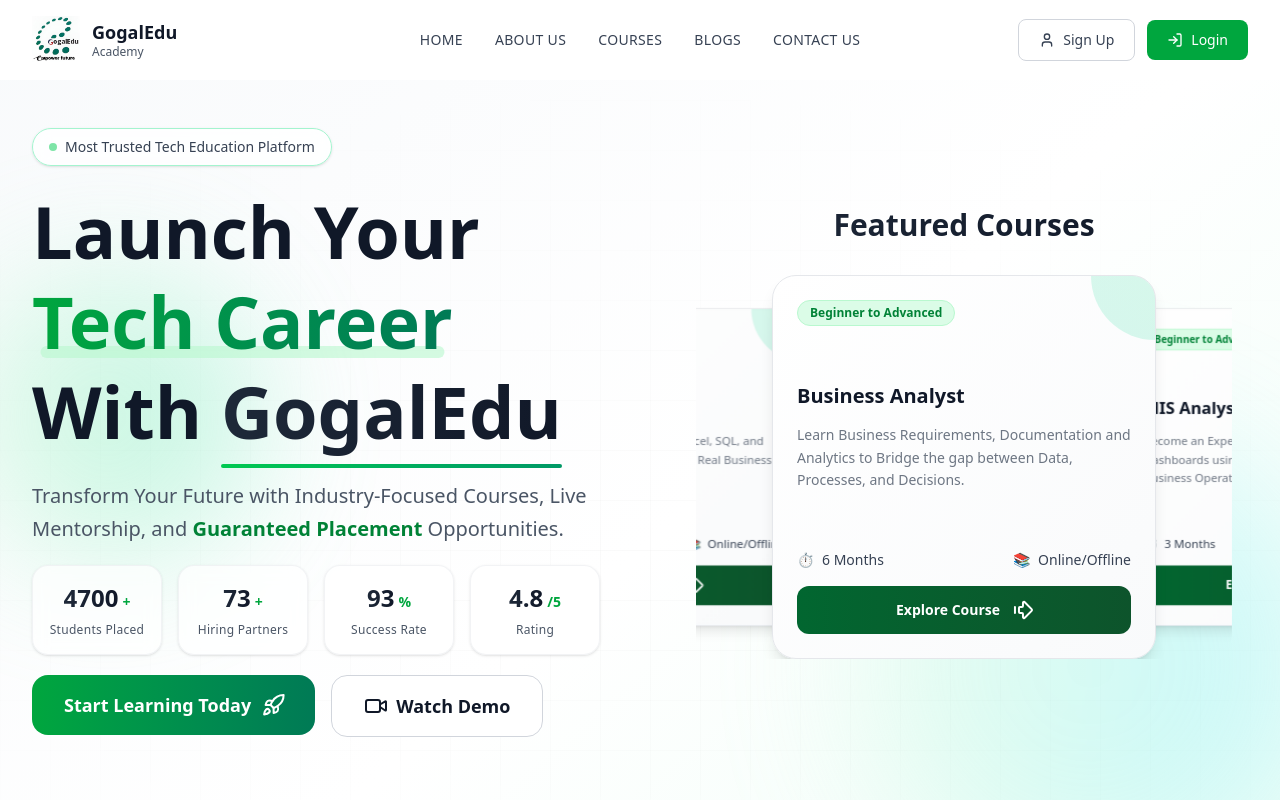
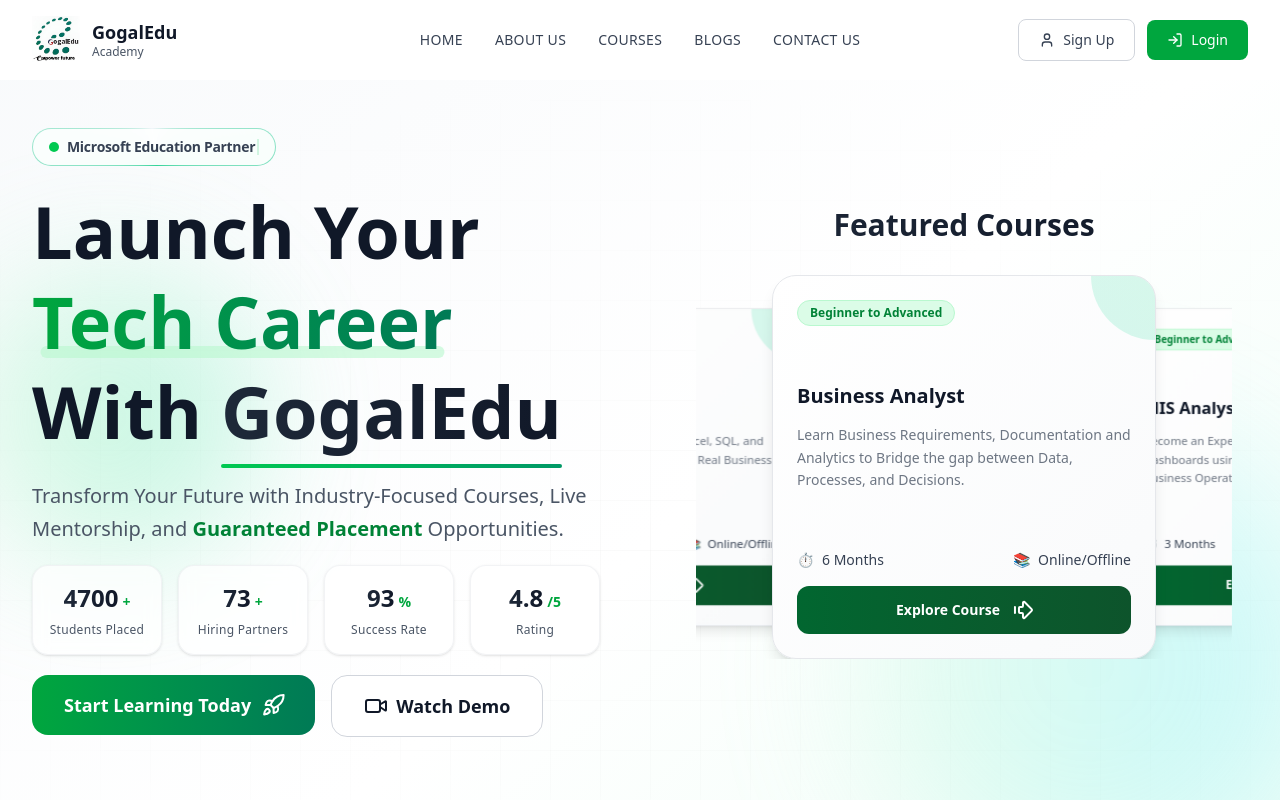
Before and after one commit to Eklak-Alam/Gogaledu, a Next.js app: page / in a window 1280 px wide. Shown: the top 800 px of the page. Built offline with nearby package versions, Linux system fonts and the light colour scheme.

Commit message:
added microsfot

```diff
--- a/app/about/page.jsx
+++ b/app/about/page.jsx
@@ -182,10 +182,48 @@
         whileInView={{ opacity: 1, x: 0 }}
         transition={{ duration: 0.7 }}
         viewport={{ once: true }}
+        className="space-y-6"
       >
+        {/* Microsoft Partner Badge */}
+        {/* Microsoft Partner Badge */}
+        <motion.div
+          initial={{ opacity: 0, y: 20 }}
+          whileInView={{ opacity: 1, y: 0 }}
+          transition={{ duration: 0.5, delay: 0.2 }}
+          viewport={{ once: true }}
+          className="inline-block"
+        >
+          <div className="inline-flex items-center gap-3 bg-gradient-to-r from-green-50 via-white to-green-50 backdrop-blur-sm px-5 py-3 rounded-xl border border-green-200 shadow-sm hover:shadow-md transition-all duration-300 cursor-default group hover:border-green-300 hover:bg-green-50/80">
+            {/* Microsoft Logo Image - REPLACED THE "MS" BOX */}
+            <div className="relative w-8 h-8 flex-shrink-0">
+              <Image
+                src="/microsoft.png" // Path to your image in the public folder
+                alt="Microsoft Logo"
+                fill
+                className="object-contain"
+                sizes="32px"
+              />
+              {/* Ping Animation (Optional - kept from previous design) */}
+              <div className="absolute -top-1 -right-1 w-3 h-3 bg-green-500 rounded-full border-2 border-white z-10">
+                <div className="absolute inset-0 bg-green-400 rounded-full animate-ping opacity-70"></div>
+              </div>
+            </div>
+
+            {/* Text Content */}
+            <div className="flex flex-col">
+              <span className="text-sm font-bold text-green-700 tracking-tight">
+                Microsoft Education Partner
+              </span>
+            </div>
+          </div>
+        </motion.div>
+
+        {/* Title */}
         <h2 className="text-xl sm:text-2xl lg:text-3xl font-bold text-gray-900 mb-4 sm:mb-6">
           About GogalEdu Academy
         </h2>
+
+        {/* Content */}
         <div className="space-y-3 sm:space-y-4 text-gray-600 text-sm sm:text-base leading-relaxed">
           <p>
             At GogalEdu Academy, we are committed to empowering individuals through Data Science and AI Training, equipping them with the essential Skills and Knowledge to excel in the ever-evolving world of Data and Technology.
@@ -199,6 +237,7 @@
         </div>
       </motion.div>
 
+      {/* Image Section - UNCHANGED */}
       <motion.div
         className="relative"
         initial={{ opacity: 0, x: 30 }}
@@ -292,7 +331,7 @@
             rel="noopener noreferrer"
             className=""
           >
-            <FaLinkedin className="w-6 h-6 text-blue-600" />
+            <FaLinkedin className="w-6 h-6 text-green-600" />
           </Link>
         </div>
       </div>
--- a/components/Hero.jsx
+++ b/components/Hero.jsx
@@ -179,15 +179,76 @@
             initial="hidden"
             animate="visible"
           >
-            {/* Badge */}
+            {/* Premium Animated Badge - SPACED CORRECTLY */}
             <motion.div
               variants={itemVariants}
-              className="inline-flex items-center gap-2 bg-white/80 backdrop-blur-sm px-4 py-2 rounded-full border border-emerald-200 shadow-sm"
+              className="relative inline-flex overflow-hidden rounded-full p-[1px]"
+              whileHover={{ scale: 1.05 }}
             >
-              <div className="w-2 h-2 bg-green-500 rounded-full animate-pulse" />
-              <span className="text-sm font-medium text-gray-700">
-                Most Trusted Tech Education Platform
-              </span>
+              {/* 1. The Animated Border (Spinning Gradient) */}
+              <motion.div
+                className="absolute inset-[-1000%] bg-[conic-gradient(from_90deg_at_50%_50%,#f1f5f9_0%,#34d399_50%,#f1f5f9_100%)]"
+                animate={{ rotate: 360 }}
+                transition={{
+                  duration: 4,
+                  repeat: Infinity,
+                  ease: "linear",
+                }}
+              />
+
+              {/* 2. Main Content Container */}
+              <div className="relative inline-flex items-center gap-2 bg-white/95 px-4 py-2 rounded-full backdrop-blur-3xl">
+
+                {/* 3. The "Alive" Green Dot (Radar Ping) */}
+                <span className="relative flex h-2.5 w-2.5">
+                  <span className="animate-ping absolute inline-flex h-full w-full rounded-full bg-green-400 opacity-75"></span>
+                  <span className="relative inline-flex rounded-full h-2.5 w-2.5 bg-green-500"></span>
+                </span>
+
+                {/* 4. Typewriter Text - WITH SPACING FIX */}
+                <span className="text-sm font-semibold text-gray-700 tracking-tight flex items-center">
+                  {"Microsoft Education Partner".split("").map((char, index) => (
+                    <motion.span
+                      key={index}
+                      initial={{ opacity: 0 }}
+                      animate={{ opacity: 1 }}
+                      transition={{
+                        duration: 0.05,
+                        delay: 0.5 + (index * 0.035),
+                        ease: "easeOut",
+                      }}
+                    >
+                      {/* THIS IS THE FIX: If char is a space, use non-breaking space code */}
+                      {char === " " ? "\u00A0" : char}
+                    </motion.span>
+                  ))}
+
+                  {/* Cursor */}
+                  <motion.span
+                    initial={{ opacity: 0 }}
+                    animate={{ opacity: [0, 1, 0] }}
+                    transition={{
+                      duration: 1,
+                      repeat: Infinity,
+                      ease: "linear",
+                    }}
+                    className="inline-block w-[2px] h-4 bg-green-500 ml-0.5 align-middle"
+                  />
+                </span>
+              </div>
+
+              {/* 5. The "Every 2 Seconds" Eye-Catcher (The Shine Sweep) */}
+              <motion.div
+                className="absolute inset-0 bg-gradient-to-r from-transparent via-white/80 to-transparent skew-x-12"
+                initial={{ x: "-100%" }}
+                animate={{ x: "200%" }}
+                transition={{
+                  repeat: Infinity,
+                  repeatDelay: 2,
+                  duration: 1.5,
+                  ease: "easeInOut",
+                }}
+              />
             </motion.div>
 
             {/* Main Heading with Enhanced Typography */}
```
Also changed, not shown: public/microsoft.png (added). Lines whose indentation alone changed are shown as unchanged.
